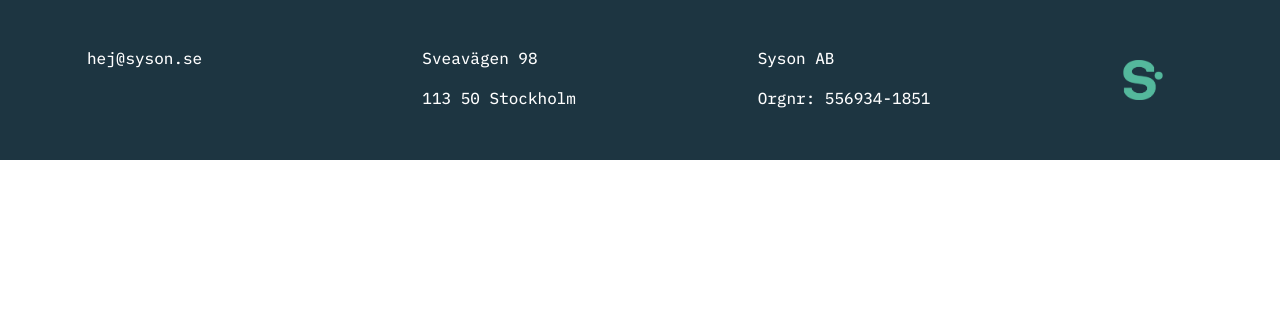
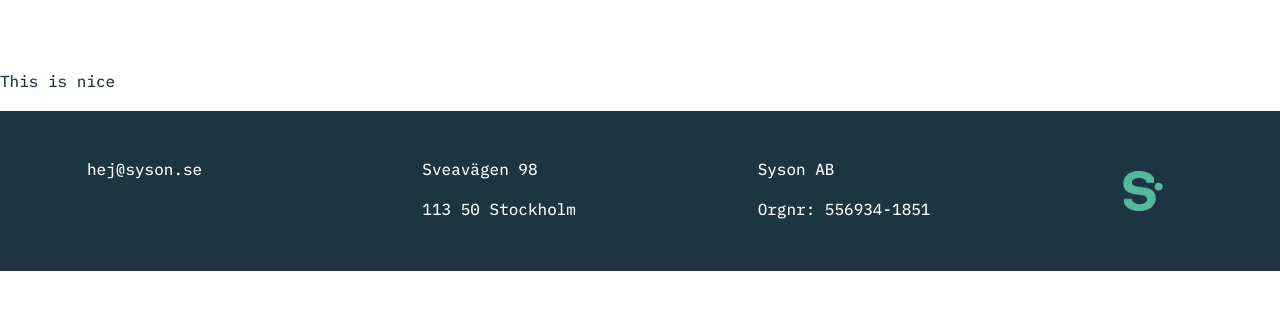
Before and after one commit to sysondev/syson.se, a React (Create React App) app: page /gasell in a window 1280 px wide. Shown: the top 310 px of the page. Built offline with nearby package versions, Linux system fonts and the light colour scheme.

Commit message:
add router

```diff
--- a/src/App.js
+++ b/src/App.js
@@ -3,15 +3,15 @@ import Footer from './Footer';
 import Header from './Header';
 import { Switch, Route } from 'react-router-dom';
 import LandingPage from './LandingPage';
+import ArticlePage from './ArticlePage';
 
 export default () => {
   return (
     <>
-      <main>
-        <Switch>
-          <Route exact path="/" component={LandingPage} />
-        </Switch>
-      </main>
+      <Switch>
+        <Route exact path="/" component={LandingPage} />
+        <Route component={ArticlePage} />
+      </Switch>
       <Footer />
     </>
   );
--- /dev/null
+++ b/src/ArticleHeader.js
@@ -0,0 +1,10 @@
+import React from 'react';
+import logo from './logo.png';
+
+export default () => {
+  return (
+    <header>
+      <img src={logo} />
+    </header>
+  );
+};
--- /dev/null
+++ b/src/ArticlePage.js
@@ -0,0 +1,15 @@
+import React from 'react';
+import { Switch, Route } from 'react-router-dom';
+import ArticleHeader from './ArticleHeader';
+import GasellArticle from './GasellArticle';
+
+export default () => (
+  <>
+    <ArticleHeader />
+    <main>
+      <Switch>
+        <Route path="/gasell" component={GasellArticle} />
+      </Switch>
+    </main>
+  </>
+);
--- /dev/null
+++ b/src/GasellArticle.js
@@ -0,0 +1,5 @@
+import React from 'react';
+
+export default () => {
+  return <p>This is nice</p>;
+};
--- a/src/LandingPage.js
+++ b/src/LandingPage.js
@@ -17,12 +17,13 @@ import house from './emojis/house.png';
 export default () => (
   <>
     <Header />
+    <main>
       <IntroSection title="Fokus på dig" emoji={woman}>
         <p>
           Hos oss får du friheten att fokusera på det du tycker om. Jobba på
           roliga projekt hos bra kunder. Umgås avslappnat och resa till nya
-        platser. Säljarbete, administration och andra distraktioner kan du lägga
-        åt sidan.
+          platser. Säljarbete, administration och andra distraktioner kan du
+          lägga åt sidan.
         </p>
         <p>
           Du kan lägga din energi på att lära dig nya saker och träffa människor
@@ -55,20 +56,22 @@ export default () => (
       <IntroSection title="Bäst, inte störst" emoji={house}>
         <p>
           Vi är ett konsultbolag som utvecklar system, hemsidor och appar. Vi
-        jobbar i roller som utvecklare, testare, tech lead och scrum master. Men
-        det är inte det som gör Syson speciellt.
+          jobbar i roller som utvecklare, testare, tech lead och scrum master.
+          Men det är inte det som gör Syson speciellt.
         </p>
         <p>
-        Vi är ett litet bolag och det tänker vi förbli. Vi är idag 16 personer.
-        Några fler ska vi bli. Men inte många.
+          Vi är ett litet bolag och det tänker vi förbli. Vi är idag 16
+          personer. Några fler ska vi bli. Men inte många.
         </p>
         <p>
-        Mycket blir bättre när man är mindre. Vi lär känna varandra bättre, det
-        blir lättare att genomföra idéer och varje person blir lite viktigare.
+          Mycket blir bättre när man är mindre. Vi lär känna varandra bättre,
+          det blir lättare att genomföra idéer och varje person blir lite
+          viktigare.
         </p>
       </IntroSection>
       <Insta />
       <Contact />
       <Map />
+    </main>
   </>
 );
```
Lines whose indentation alone changed are shown as unchanged.
